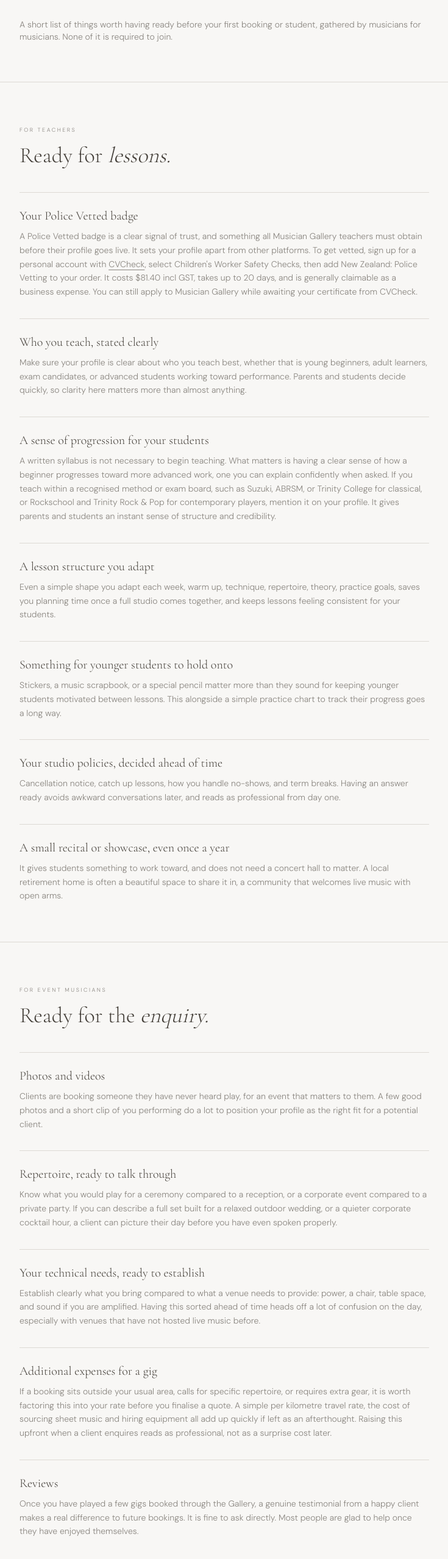
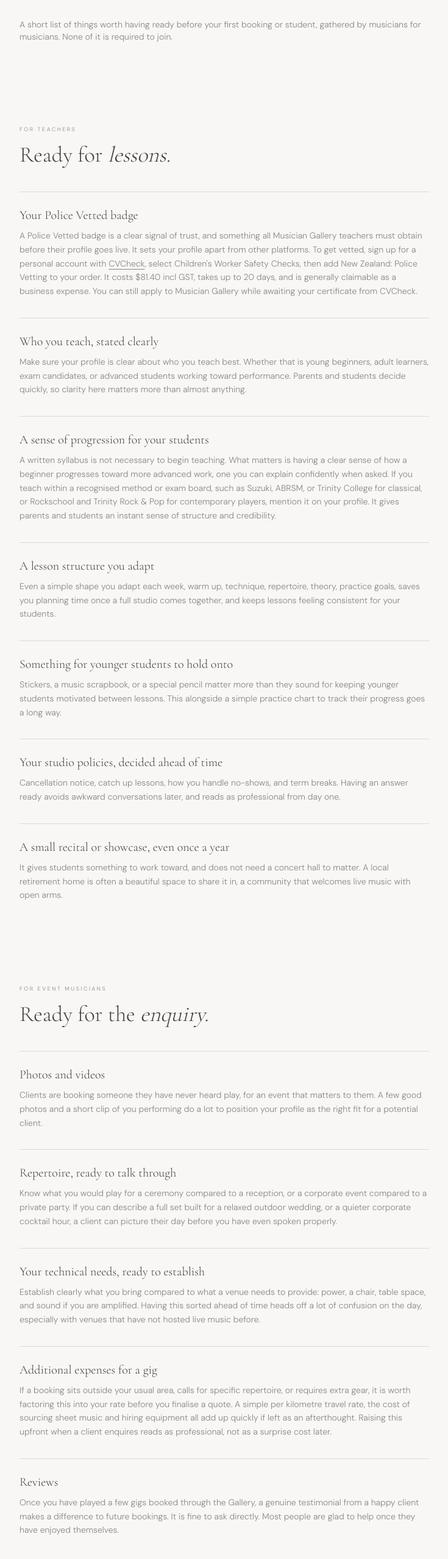
Before and after one commit to musiciangallery/Musician-Gallery, a Next.js app: page /toolkit in a window 1280 px wide. Shown: the part 238-2794 px from the top of the page at 61% size, without its empty margins (84-819 px from the left). Built offline with nearby package versions, Linux system fonts and the light colour scheme.

Commit message:
Update page.tsx

```diff
--- a/src/app/toolkit/page.tsx
+++ b/src/app/toolkit/page.tsx
@@ -41,7 +41,7 @@ const teacherItems: ToolkitItem[] = [
   {
     n: "II",
     t: "Who you teach, stated clearly",
-    b: "Make sure your profile is clear about who you teach best, whether that is young beginners, adult learners, exam candidates, or advanced students working toward performance. Parents and students decide quickly, so clarity here matters more than almost anything.",
+    b: "Make sure your profile is clear about who you teach best. Whether that is young beginners, adult learners, exam candidates, or advanced students working toward performance. Parents and students decide quickly, so clarity here matters more than almost anything.",
   },
   {
     n: "III",
@@ -94,14 +94,14 @@ const eventMusicianItems: ToolkitItem[] = [
   {
     n: "V",
     t: "Reviews",
-    b: "Once you have played a few gigs booked through the Gallery, a genuine testimonial from a happy client makes a real difference to future bookings. It is fine to ask directly. Most people are glad to help once they have enjoyed themselves.",
+    b: "Once you have played a few gigs booked through the Gallery, a genuine testimonial from a happy client makes a difference to future bookings. It is fine to ask directly. Most people are glad to help once they have enjoyed themselves.",
   },
 ];
 
 export default function ToolkitPage() {
   return (
     <div className="max-w-6xl mx-auto">
-      <section className="px-6 md:px-[52px] py-16 border-b border-rule">
+      <section className="px-6 md:px-[52px] py-16">
         <span className="eyebrow">Getting started</span>
         <h1 className="font-serif text-4xl md:text-5xl mt-3 mb-6 max-w-2xl">
           Musician <em>toolkit.</em>
@@ -113,7 +113,7 @@ export default function ToolkitPage() {
         </p>
       </section>
 
-      <section className="px-6 md:px-[52px] py-16 border-b border-rule">
+      <section className="px-6 md:px-[52px] py-16">
         <span className="eyebrow">For teachers</span>
         <h2 className="font-serif text-3xl md:text-4xl mt-3 mb-10 max-w-md">
           Ready for <em>lessons.</em>
```
